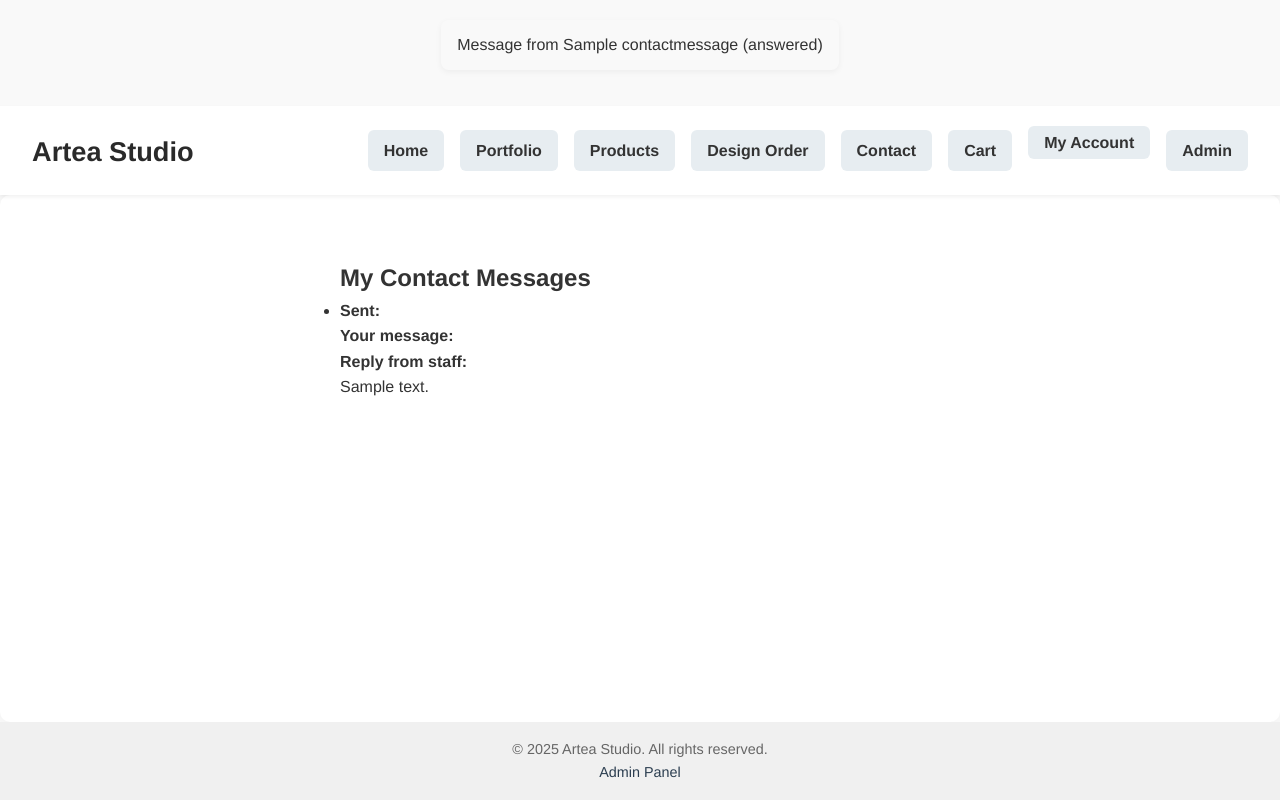
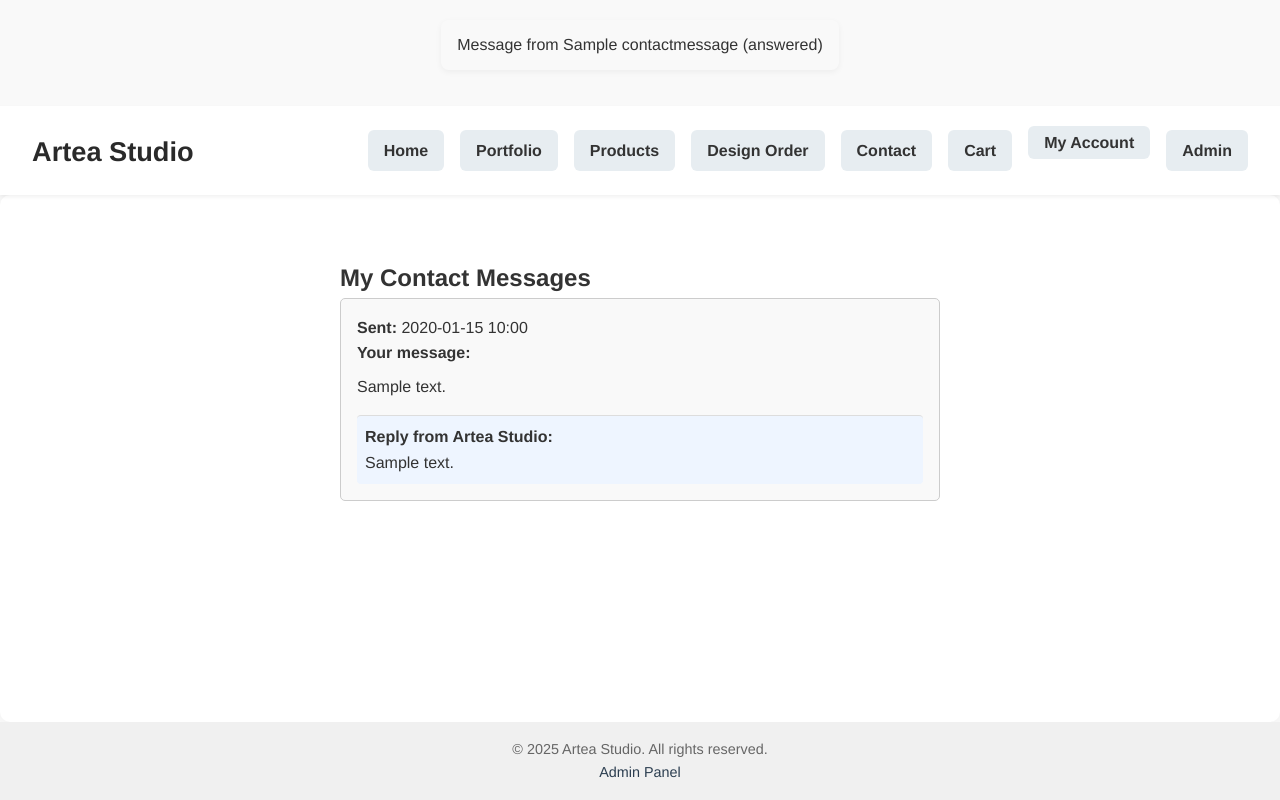
Before and after one commit to creanorcode/project_5, a Django app: page /contact/my-messages/ in a window 1280 px wide. Run offline with Django 4.2, Linux system fonts and the light colour scheme; a user stored in the database is signed in; tables that the repository leaves empty hold one stand-in row (values such as "Sample post").

Commit message:
Fix display of message content and timestamp for user dashboard.

```diff
--- a/static/css/style.css
+++ b/static/css/style.css
@@ -841,6 +841,35 @@ input[type="submit"]:hover {
   padding: 1rem 0;
 }
 
+/* === Messages Intern system on page (for auth) === */
+.message-list {
+  list-style: none;
+  padding: 0;
+}
+
+.message-box {
+  border: 1px solid #ccc;
+  padding: 1em;
+  margin-bottom: 1.5em;
+  border-radius: 5px;
+  background-color: #f9f9f9;
+}
+
+.user-message {
+  margin-top: 0.5em;
+  margin-bottom: 1em;
+  white-space: pre-wrap;
+}
+
+.admin-reply {
+  border-top: 1px solid #ddd;
+  padding-top: 0.5em;
+  margin-top: 0.5em;
+  background-color: #eef5ff;
+  padding: 0.5em;
+  border-radius: 4px;
+}
+
 /* === Responsive === */
 @media (max-width: 768px) {
     .main-nav {
--- a/templates/contact/user_messages.html
+++ b/templates/contact/user_messages.html
@@ -10,14 +10,15 @@
     {% if messages %}
         <ul class="message-list">
             {% for msg in messages %}
-                <li class="message-item">
-                    <p><strong>Sent:</strong> {{ message.created_at|date:"Y-m-d H:i" }}</p>
-                    <p><strong>Your message:</strong><br> {{ message.message }}</p>
+                <li class="message-box">
+                    <p><strong>Sent:</strong> {{ msg.created_at|date:"Y-m-d H:i" }}</p>
+                    <p><strong>Your message:</strong><br></p>
+                    <div class="user-message">{{ msg.message }}</div>
 
-                    {% if msg.is_answered %}
+                    {% if msg.is_answered and msg.answer %}
                         <div class="admin-reply">
-                            <p><strong>Reply from staff:</strong></p>
-                            <p>{{ msg.answer }}</p>
+                            <p><strong>Reply from Artea Studio:</strong></p>
+                            <div class="reply-content">{{ msg.answer }}</div>
                         </div>
                     {% else %}
                         <p><em>No reply yet</em></p>
```
